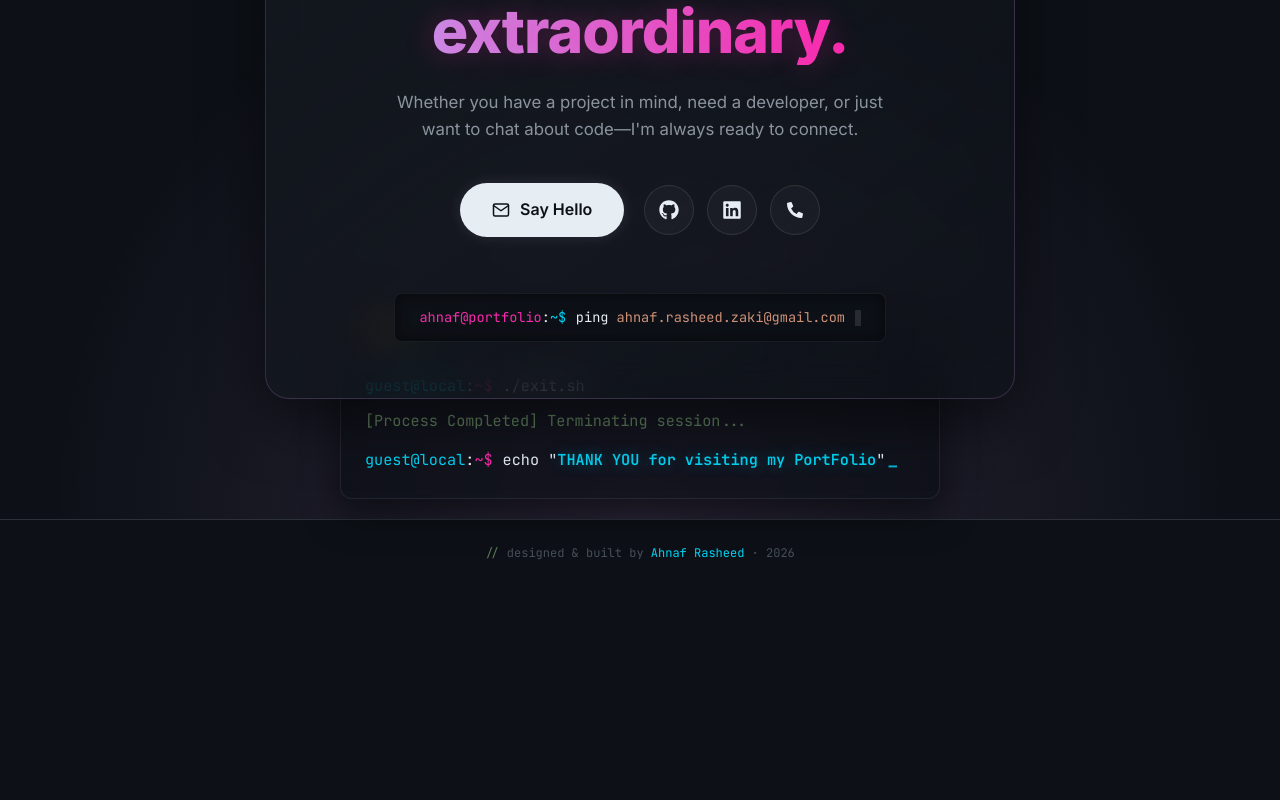
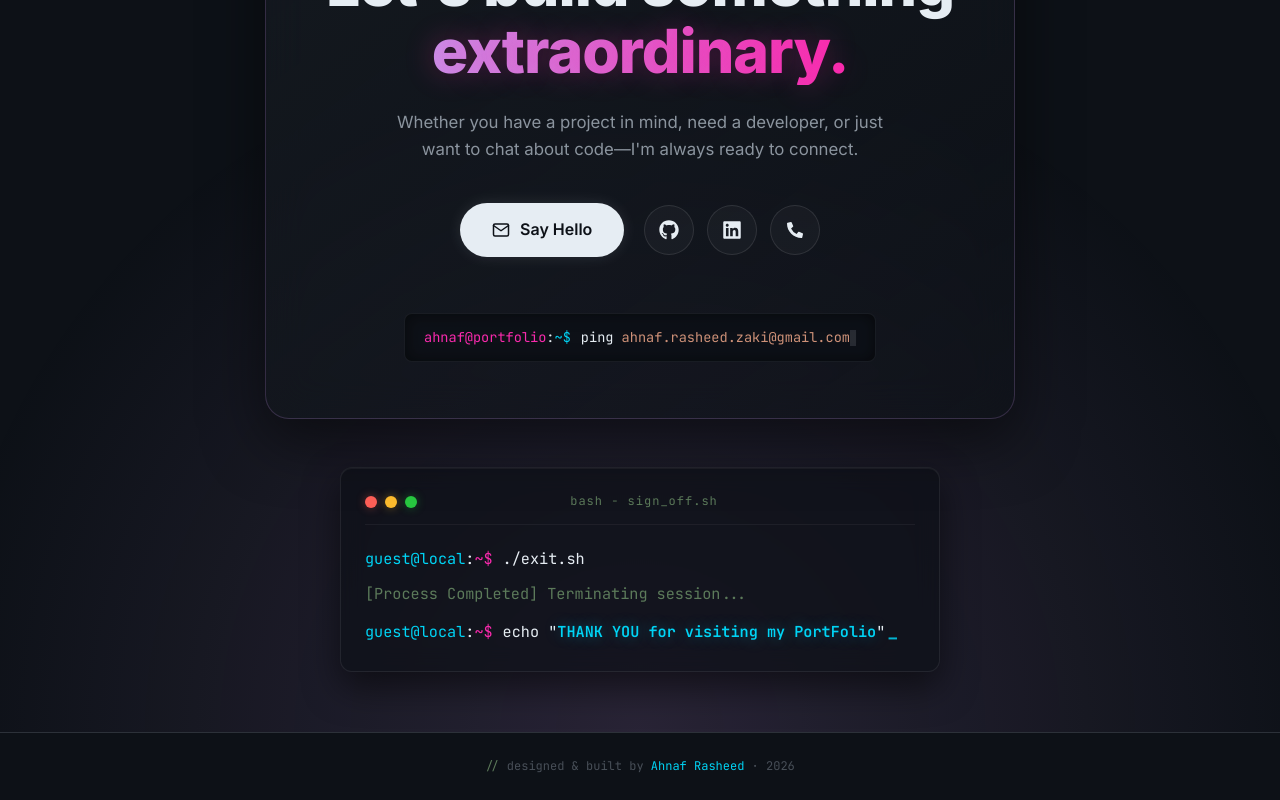
Before and after one commit to ah-nd-naf/Portfolio_Ahnaf, a React (Vite) app: page / in a window 1280 px wide. Shown: the part 3860-4660 px from the top of the page. Before the commit the page ends 4448 px from the top, so only its background shows below. Built offline with nearby package versions, Linux system fonts and the light colour scheme; the HTML template or start-up script is replaced by a standard one.

Commit message:
fix: Contact section mobile overflow and layout issues

```diff
--- a/src/components/Contact.jsx
+++ b/src/components/Contact.jsx
@@ -20,7 +20,7 @@ const Contact = () => {
   };
 
   return (
-    <section id="contact" style={{ padding: '80px 5vw 120px', position: 'relative', display: 'flex', justifyContent: 'center', minHeight: '60vh', alignItems: 'center' }}>
+    <section id="contact" style={{ padding: '100px 5vw 60px', position: 'relative', display: 'flex', flexDirection: 'column', justifyContent: 'center', minHeight: '80vh', alignItems: 'center' }}>
       {/* Ambient Glow */}
       <div style={{ position: 'absolute', width: '100%', height: '100%', top: 0, left: 0, background: 'radial-gradient(circle at 50% 100%, rgba(199, 146, 234, 0.15) 0%, transparent 60%)', zIndex: 0, pointerEvents: 'none' }} />
 
@@ -136,14 +136,15 @@ const Contact = () => {
 
         {/* Terminal Snippet */}
         <div style={{
-          marginTop: '3.5rem', padding: '0.8rem 1.5rem',
+          marginTop: '3.5rem', padding: '0.8rem 1.2rem',
           background: 'rgba(13, 17, 23, 0.8)', borderRadius: '8px',
-          border: '1px solid rgba(255,255,255,0.05)', display: 'inline-flex',
-          gap: '0.6rem', alignItems: 'center', fontFamily: 'var(--font-mono)', fontSize: '0.85rem',
-          boxShadow: 'inset 0 0 15px rgba(0,0,0,0.5)'
+          border: '1px solid rgba(255,255,255,0.05)', display: 'block',
+          textAlign: 'left', wordBreak: 'break-all', fontFamily: 'var(--font-mono)', fontSize: '0.85rem',
+          boxShadow: 'inset 0 0 15px rgba(0,0,0,0.5)',
+          maxWidth: '100%'
         }}>
           <span style={{ color: 'var(--syn-pink)' }}>ahnaf@portfolio<span style={{ color: 'var(--text-main)' }}>:</span><span style={{ color: 'var(--syn-cyan)' }}>~$</span></span>
-          <span style={{ color: 'var(--text-main)' }}>ping <span style={{ color: 'var(--syn-string)' }}>ahnaf.rasheed.zaki@gmail.com</span></span>
+          <span style={{ color: 'var(--text-main)', marginLeft: '10px' }}>ping <span style={{ color: 'var(--syn-string)' }}>ahnaf.rasheed.zaki@gmail.com</span></span>
           <motion.span
             animate={{ opacity: [1, 0, 1] }}
             transition={{ repeat: Infinity, duration: 1, ease: "linear" }}
@@ -157,11 +158,9 @@ const Contact = () => {
         onViewportEnter={startTyping}
         viewport={{ once: true, amount: 0.1 }}
         style={{
-          position: 'absolute',
-          bottom: '20px',
-          left: '50%',
-          transform: 'translateX(-50%)',
-          width: '90%',
+          position: 'relative',
+          marginTop: '3rem',
+          width: '100%',
           maxWidth: '600px',
           background: 'rgba(13, 17, 23, 0.7)',
           backdropFilter: 'blur(12px)',
```
